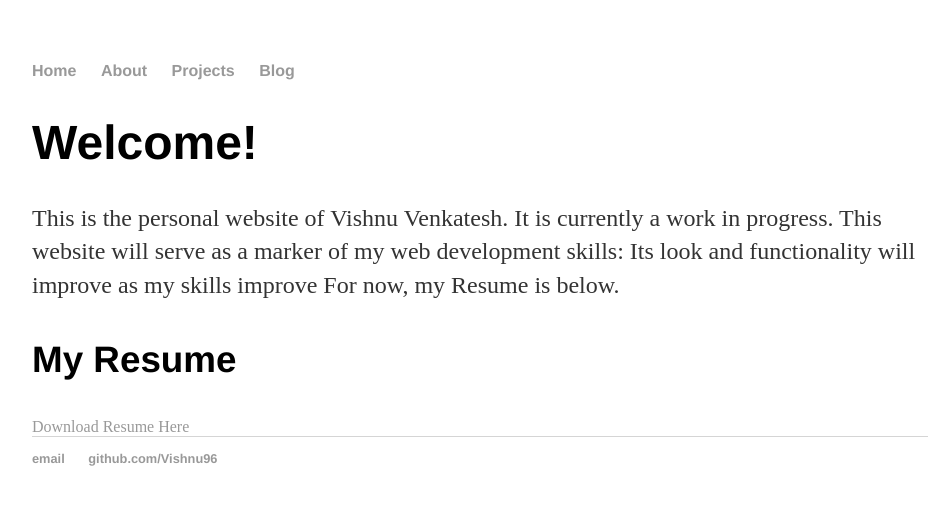
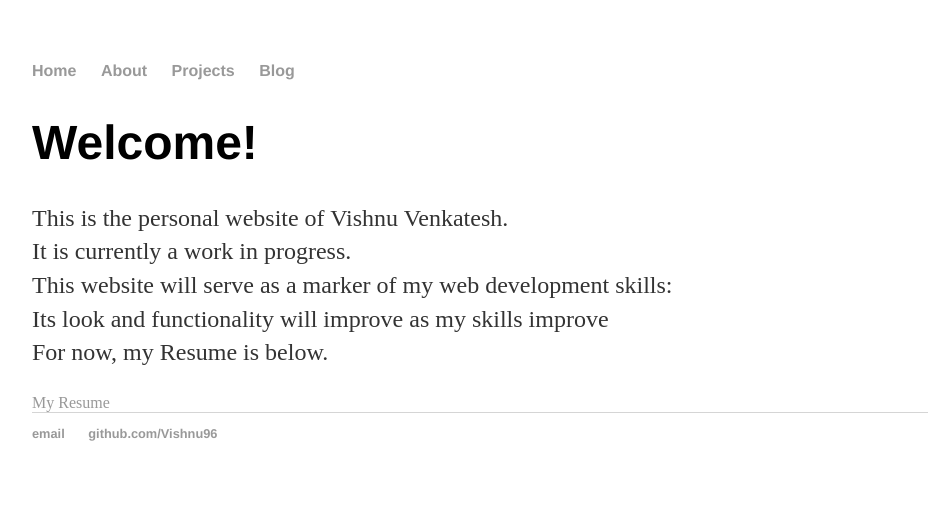
Before and after one commit to Vishnu96/Vishnu96.github.io, a Jekyll site: the page built from index.html, in a window 1280 px wide. Shown: the top 505 px of the page, without its empty margins (160-1106 px from the left). Built offline with Jekyll 4.4.1, drawn with Linux system fonts in a browser that asks for light colours.

Commit message:
updated resume link

```diff
--- a/index.html
+++ b/index.html
@@ -4,17 +4,15 @@
 ---
 <h1> Welcome! </h1>
 <p>
-This is the personal website of Vishnu Venkatesh.
-It is currently a work in progress.
-This website will serve as a marker of my web development skills:
-Its look and functionality will improve as my skills improve
-For now, my Resume is below.
+This is the personal website of Vishnu Venkatesh. <br>
+It is currently a work in progress. <br>
+This website will serve as a marker of my web development skills: <br>
+Its look and functionality will improve as my skills improve <br>
+For now, my Resume is below. <br>
 </p>
 
-<h3> My Resume </h3>
-
 <a href="VVResume.pdf" download="Vishnu Venkatesh Resume">
-	Download Resume Here
+	My Resume
 </a>
 
 </body>
```
